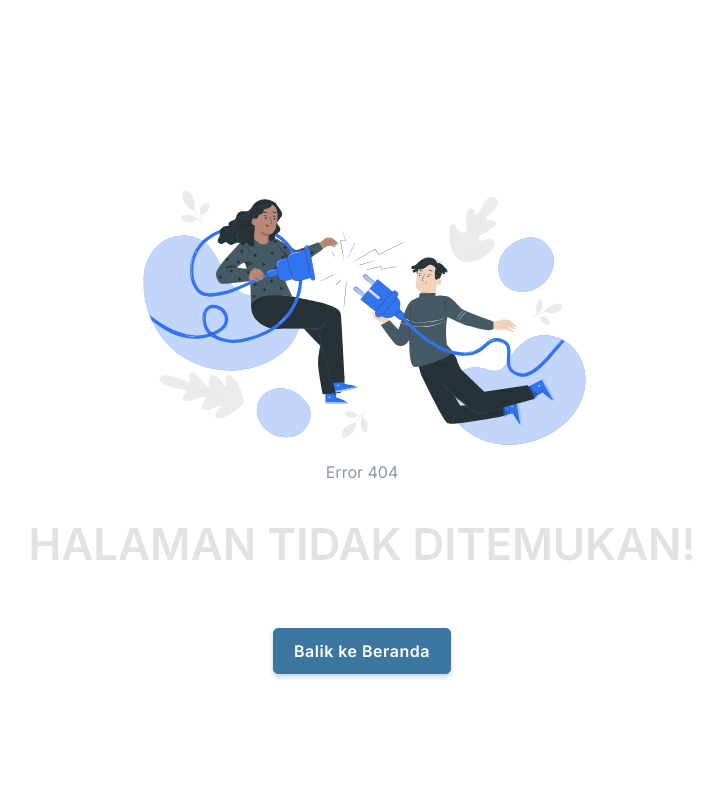
After one commit to sangak/lera, a Django app: template templates/404.html in a window 1280 px wide. The commit adds this page. Shown: the whole page, without its empty margins (278-1001 px from the left). Run offline with Django 5.2, Linux system fonts and the light colour scheme; the template is opened without the code that fills it, so the values that code supplies are empty; parts of the project's set-up code (start-up, migrations or seed data) failed here and were passed over; some libraries are stand-ins or nearby versions.

Commit message:
add 404.html

```diff
--- /dev/null
+++ b/templates/404.html
@@ -0,0 +1,23 @@
+{% extends 'base/index.html' %}
+{% load static i18n %}
+{% block contents %}
+<section class="bg-soft-light-shades d-flex align-items-center vh-100">
+    <div class="bg-overlay-white"></div>
+    <div class="container">
+        <div class="row justify-content-center">
+            <div class="col-lg-8 col-md-12 text-center">
+                <img src="{% static 'img/svg/404.svg' %}" style="max-width: 500px;" alt="">
+                <p class="text-muted para-desc mx-auto">Error 404</p>
+                <div class="text-uppercase mt-4 display-5 fw-semibold">{% trans 'Halaman tidak ditemukan!' %}</div>
+                <div class="text-capitalize text-dark mb-4 error-page"></div>
+            </div>
+        </div>
+
+        <div class="row">
+            <div class="col-md-12 text-center">
+                <a href="{% url 'landing:index' %}" class="btn btn-primary mt-4">{% trans 'Balik ke Beranda' %}</a>
+            </div>
+        </div>
+    </div>
+</section>
+{% endblock %}
--- a/templates/base/index.html
+++ b/templates/base/index.html
@@ -4,7 +4,7 @@
 <head>
     <meta charset="utf-8">
     <meta name="viewport" content="width=device-width, initial-scale=1, shrink-to-fit=no">
-    <title>{{ page_title }}</title>
+    <title>{% if page_title %}{{ page_title }}{% else %}{% trans 'Ops, maaf atas ketidaknyamanan ini' %}{% endif %}</title>
     {% if uri %}
         {% if has_meta %}
             {% for meta in meta_name %}
```
Also changed, not shown: assets/img/svg/404.svg (added).
